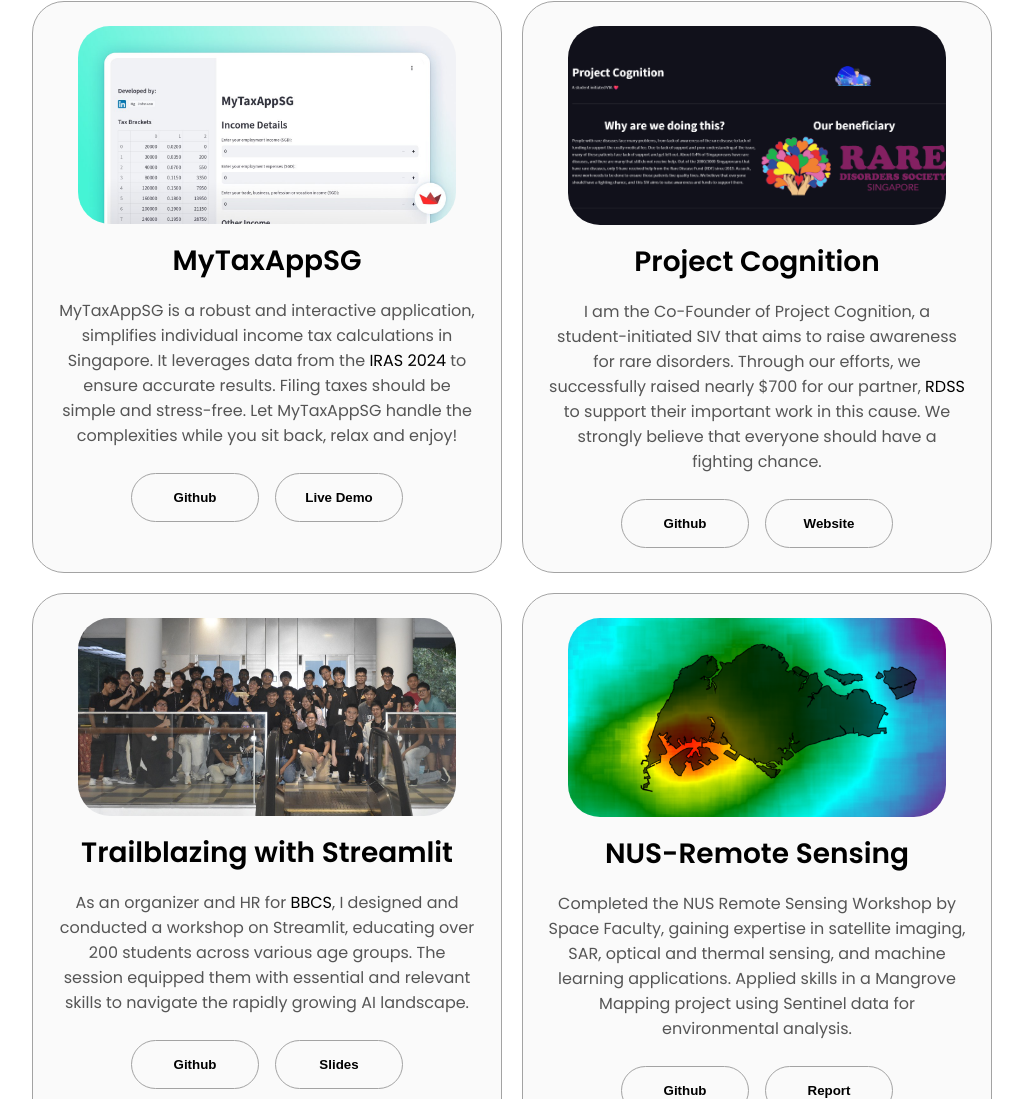
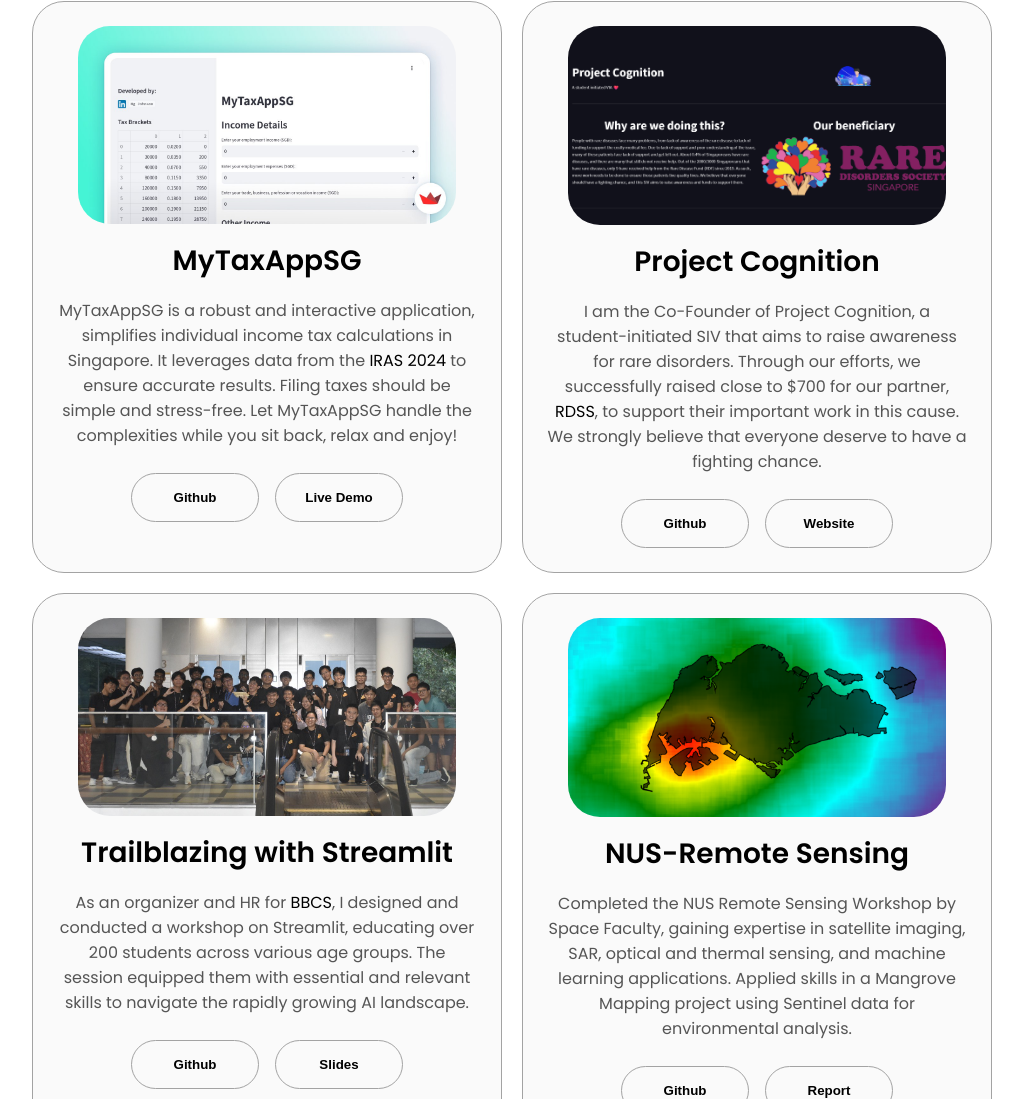
Before and after one commit to cpp-johnny/cpp-johnny.github.io, a plain HTML site: page index.html in a window 1280 px wide. Shown: the part 2592-3691 px from the top of the page, without its empty margins (128-1151 px from the left). Drawn offline with Linux system fonts and the light colour scheme.

Commit message:
maintenance

```diff
--- a/index.html
+++ b/index.html
@@ -438,7 +438,7 @@
               />
             </div>
             <h2 class="experience-sub-title project-title">Project Cognition</h2>
-            <p>I am the Co-Founder of Project Cognition, a student-initiated SIV that aims to raise awareness for rare disorders. Through our efforts, we successfully raised nearly $700 for our partner, <a href="https://rdss.org.sg/" target="_blank">RDSS</a> to support their important work in this cause. We strongly believe that everyone should have a fighting chance.</p>
+            <p>I am the Co-Founder of Project Cognition, a student-initiated SIV that aims to raise awareness for rare disorders. Through our efforts, we successfully raised close to $700 for our partner, <a href="https://rdss.org.sg/" target="_blank">RDSS</a>, to support their important work in this cause. We strongly believe that everyone deserve to have a fighting chance.</p>
             <br>
             <div class="btn-container">
               <button
```
